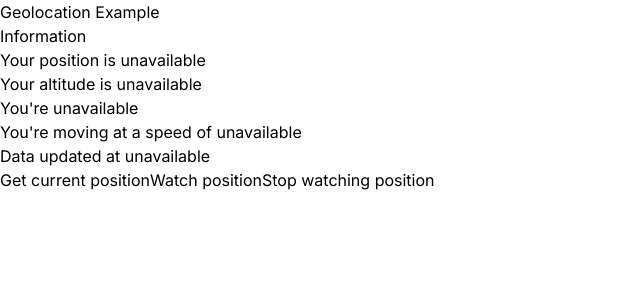
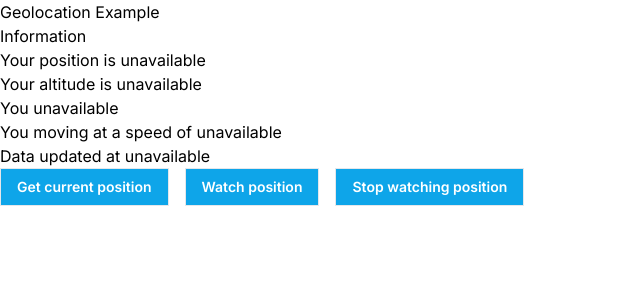
Before and after one commit to alwirifa/geoLocation, a Next.js app: page / in a window 1280 px wide. Shown: the top 300 px of the page, without its empty margins (0-640 px from the left). Built offline with nearby package versions, Linux system fonts and the light colour scheme.

Commit message:
cek location

```diff
--- a/app/page.tsx
+++ b/app/page.tsx
@@ -89,7 +89,8 @@ const GeoLocationExample: React.FC = () => {
     return () => {
       stopWatchingPosition();
     };
-  }, []); // Cleanup watcher on component unmount
+  }, [stopWatchingPosition]); // Include stopWatchingPosition in the dependency array
+
 
   return (
     <div>
@@ -101,16 +102,19 @@ const GeoLocationExample: React.FC = () => {
         <br />
         Your altitude is {positionInfo.altitude !== null ? `${positionInfo.altitude} meters (with an accuracy of ${positionInfo.accuracy} meters)` : 'unavailable'}
         <br />
-        You're {positionInfo.heading !== null ? `${positionInfo.heading}° from the True north` : 'unavailable'}
+        You {positionInfo.heading !== null ? `${positionInfo.heading}° from the True north` : 'unavailable'}
         <br />
-        You're moving at a speed of {positionInfo.speed !== null ? `${positionInfo.speed} meters/second` : 'unavailable'}
+        You moving at a speed of {positionInfo.speed !== null ? `${positionInfo.speed} meters/second` : 'unavailable'}
         <br />
         Data updated at {positionInfo.timestamp !== null ? new Date(positionInfo.timestamp).toLocaleTimeString() : 'unavailable'}
       </p>
 
-      <button onClick={getCurrentPosition}>Get current position</button>
-      <button onClick={watchPosition}>Watch position</button>
-      <button onClick={stopWatchingPosition}>Stop watching position</button>
+<div className='flex gap-4'>
+
+      <button className='border px-4 py-2 bg-sky-500 text-white font-semibold text-sm' onClick={getCurrentPosition}>Get current position</button>
+      <button className='border px-4 py-2 bg-sky-500 text-white font-semibold text-sm' onClick={watchPosition}>Watch position</button>
+      <button className='border px-4 py-2 bg-sky-500 text-white font-semibold text-sm' onClick={stopWatchingPosition}>Stop watching position</button>
+</div>
     </div>
   );
 };
```
